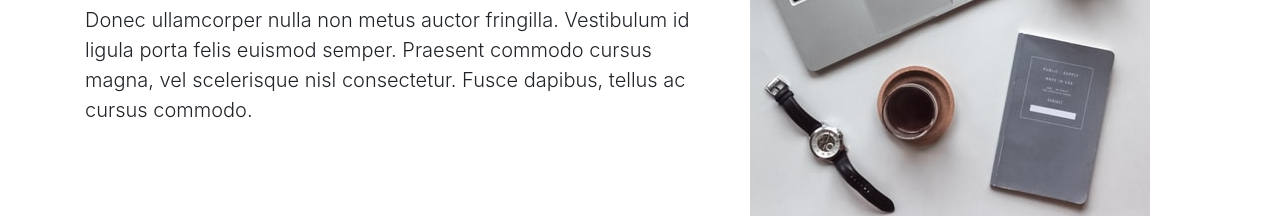
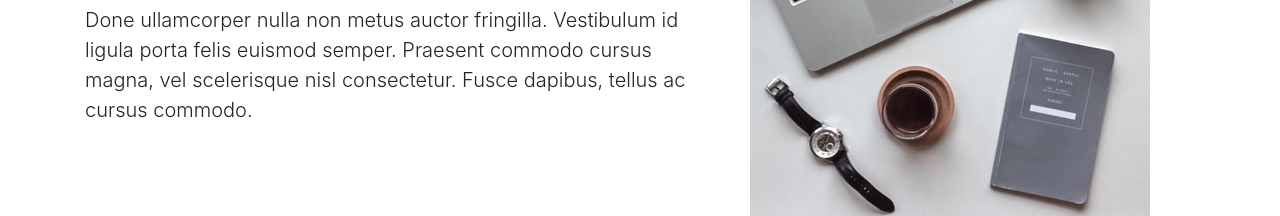
Before and after one commit to navs9/icoderbootstrap1, a plain HTML site: page about.html in a window 1280 px wide. Shown: the part 1049-1265 px from the top of the page. Drawn offline with nearby package versions, Linux system fonts and the light colour scheme.

Commit message:
Update about.html

```diff
--- a/about.html
+++ b/about.html
@@ -87,7 +87,7 @@
             <div class="col-md-7">
                 <h2 class="featurette-heading">First featurette heading. <span class="text-muted">It’ll blow your
                         mind.</span></h2>
-                <p class="lead">Donec ullamcorper nulla non metus auctor fringilla. Vestibulum id ligula porta felis
+                <p class="lead">Done ullamcorper nulla non metus auctor fringilla. Vestibulum id ligula porta felis
                     euismod semper. Praesent commodo cursus magna, vel scelerisque nisl consectetur. Fusce dapibus,
                     tellus ac cursus commodo.</p>
             </div>
```
